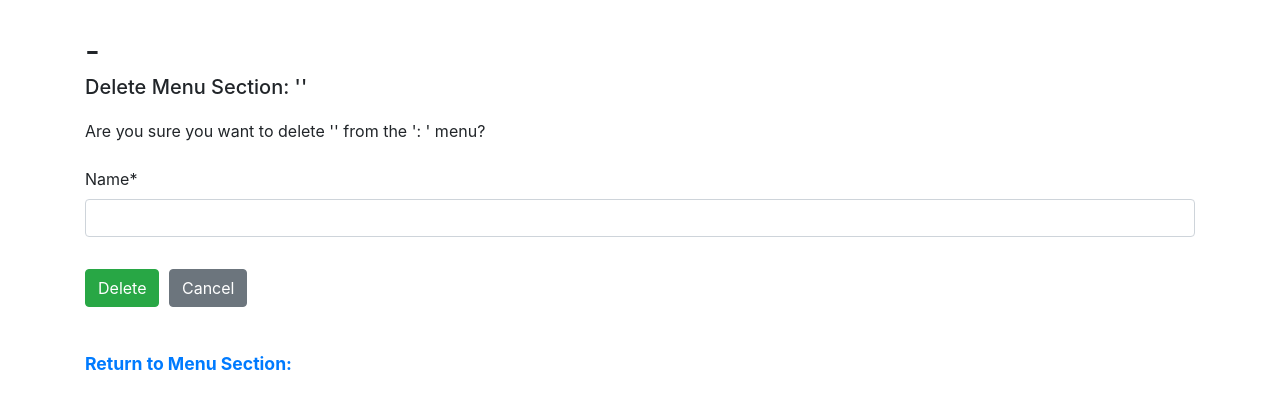
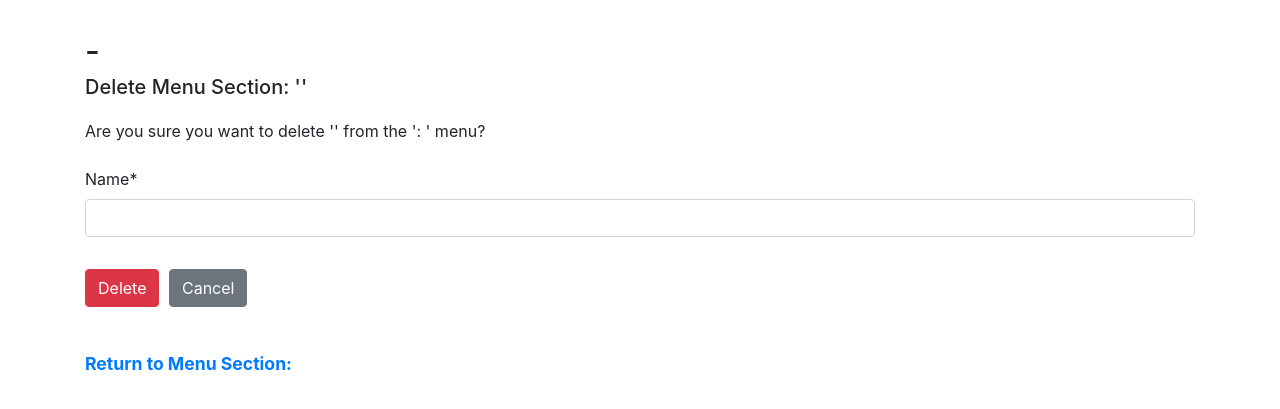
Before and after one commit to arcanemachine/django-menu-maker, a Django app: template menus/templates/menus/menusection_confirm_delete.html in a window 1280 px wide. Shown: the part 56-465 px from the top of the page. Run offline with Django 3.2, Linux system fonts and the light colour scheme; the template is opened without the code that fills it: values that come from a table or form of the project are taken from there, others are empty; some libraries are stand-ins or nearby versions.

Commit message:
Change DeleteView submit button color to red

```diff
--- a/menus/templates/menus/menu_confirm_delete.html
+++ b/menus/templates/menus/menu_confirm_delete.html
@@ -9,7 +9,7 @@
 
 <p>Are you sure you want to delete the '{{ menu.name }}' menu?</p>
 
-{% with submit_text="Delete" %}
+{% with submit_text="Delete" submit_button_class="danger" %}
   {% include 'base_form.html' %}
 {% endwith %}
 
--- a/menus/templates/menus/menuitem_confirm_delete.html
+++ b/menus/templates/menus/menuitem_confirm_delete.html
@@ -9,7 +9,7 @@
 
 <p>Are you sure you want to delete '{{ menuitem.name }}' from the '{{ menuitem.menusection.menu.name }}: {{ menuitem.menusection.name }}' menu?</p>
 
-{% with submit_text="Delete" %}
+{% with submit_text="Delete" submit_button_class="danger" %}
   {% include 'base_form.html' %}
 {% endwith %}
 
--- a/menus/templates/menus/menusection_confirm_delete.html
+++ b/menus/templates/menus/menusection_confirm_delete.html
@@ -9,7 +9,7 @@
 
 <p>Are you sure you want to delete '{{ menusection.name }}' from the '{{ menusection.menu.name }}: {{ menusection.name }}' menu?</p>
 
-{% with submit_text="Delete" %}
+{% with submit_text="Delete" submit_button_class="danger" %}
   {% include 'base_form.html' %}
 {% endwith %}
 
```
